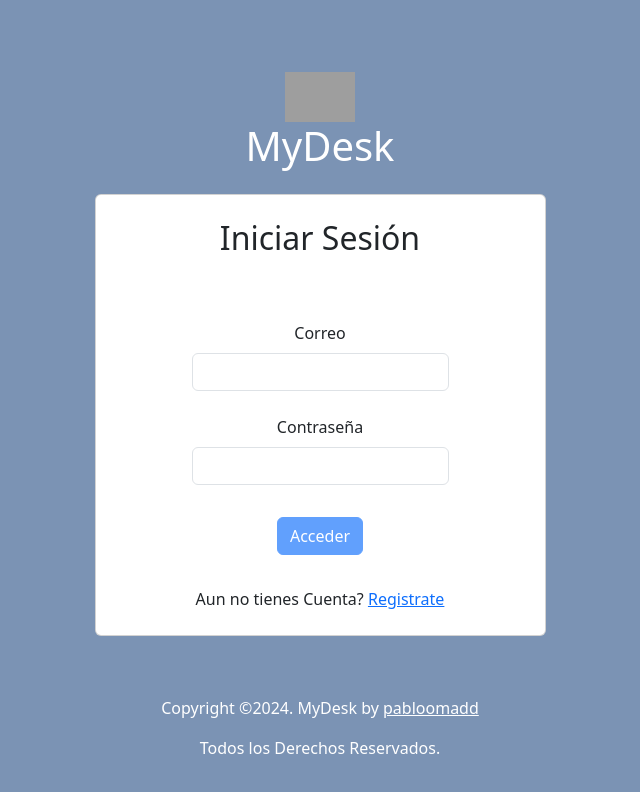
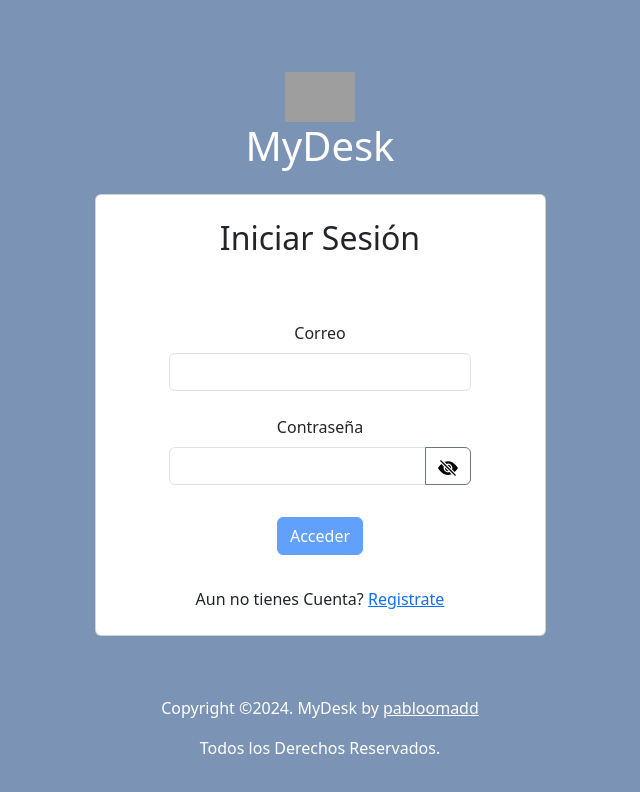
Before and after one commit to pabloomadd/MyDesk, an Angular app: page / in a window 1280 px wide. Shown: the top 792 px of the page, without its empty margins (320-960 px from the left). Built offline with nearby package versions, Linux system fonts and the light colour scheme; no server answers; grey boxes are pictures that could not be loaded.

Commit message:
Detalles Login

```diff
--- a/src/app/pages/login/login.component.html
+++ b/src/app/pages/login/login.component.html
@@ -27,8 +27,15 @@
 
                     <div class="m-4">
                         <label class="form-label">Contraseña</label>
-                        <input [ngClass]="{'is-invalid': hasErrors('pass', 'required')}" type="text"
-                            class="form-control" formControlName="pass">
+                        <div class="input-group">
+                            <input [ngClass]="{'is-invalid': hasErrors('pass', 'required')}" type="text"
+                                [type]="isPassVisible ? 'text' : 'password'" class="form-control"
+                                formControlName="pass">
+
+                            <button type="button" class="btn btn-outline-secondary" (click)="togglePassVisible()">
+                                <img [src]="isPassVisible ? 'assets/eye.svg' : 'assets/eye-slash.svg'" width="20px">
+                            </button>
+                        </div>
                         @if(hasErrors('pass', 'required')){
                         <div class="text-danger">Contraseña es requerida</div>
                         }
--- a/src/app/pages/login/login.component.ts
+++ b/src/app/pages/login/login.component.ts
@@ -16,7 +16,7 @@ import { Toast } from "bootstrap";
 export class LoginComponent implements OnInit {
 
   loginForm!: FormGroup;
-
+  isPassVisible: boolean = false;
 
   constructor(private formBuilder: FormBuilder) {
     this.loginForm = this.formBuilder.group({
@@ -24,8 +24,6 @@ export class LoginComponent implements OnInit {
       pass: ['', [Validators.required, Validators.minLength(6)]]
     })
   }
-
-
 
   private _auth = inject(AuthService)
   private _router = inject(Router)
@@ -61,6 +59,11 @@ export class LoginComponent implements OnInit {
     return this.loginForm.get(controlName)?.hasError(errorType) && this.loginForm.get(controlName)?.touched;
   }
 
+  togglePassVisible() {
+    this.isPassVisible = !this.isPassVisible;
+
+  }
+
   toastBien() {
     const toastEl = document.getElementById('liveToast');
 
```
